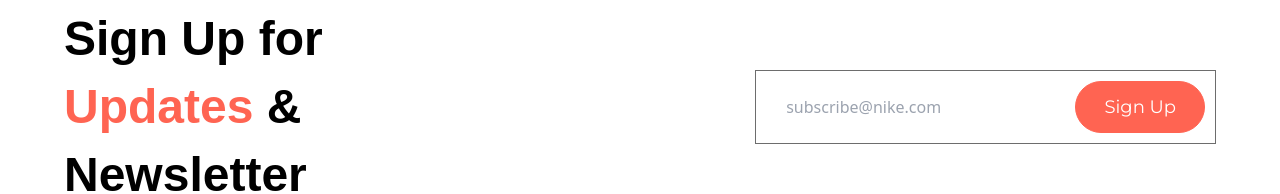
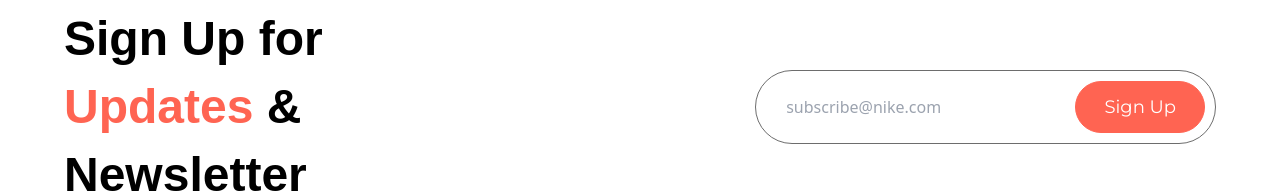
Before and after one commit to FlyFu-0/nike_website_tailwind, a React (Vite) app: page / in a window 1280 px wide. Shown: the part 4370-4564 px from the top of the page. Built offline with nearby package versions, Linux system fonts and the light colour scheme; a web font is replaced by a local one.

Commit message:
sub section fix

```diff
--- a/src/sections/Subscribe.jsx
+++ b/src/sections/Subscribe.jsx
@@ -10,7 +10,7 @@ const Subscribe = () => {
         Sign Up for
         <span className="text-coral-red"> Updates </span>& Newsletter
       </h3>
-      <div className="lg:max-w-[40%] w-full flex items-center max-sm:flex-col gap-5 p-2.5 sm:border sm:border-slate-gray">
+      <div className="lg:max-w-[40%] w-full flex items-center max-sm:flex-col gap-5 p-2.5 sm:border sm:border-slate-gray rounded-full">
         <input type="text" placeholder="subscribe@nike.com" className="input" />
         <div className="flex max-sm:justify-end items-center max-sm:w-full">
           <Button label="Sign Up" fullWidth />
```
